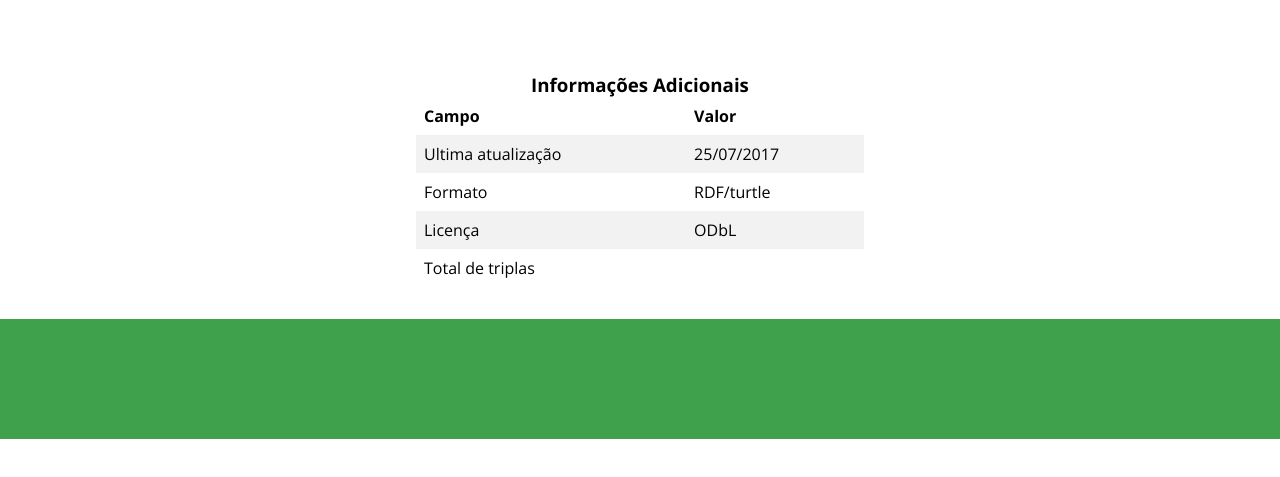
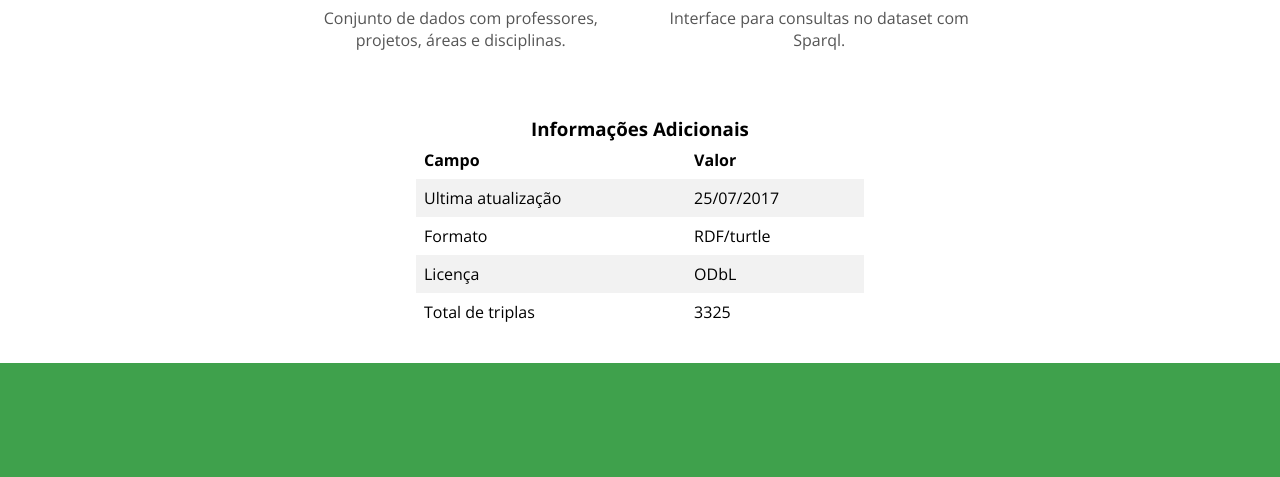
Before and after one commit to andreealencar/dataUAI, a plain HTML site: page index.html in a window 1280 px wide. Shown: the part 387-864 px from the top of the page. Before the commit the page ends 826 px from the top, so only its background shows below. Drawn offline with nearby package versions, Linux system fonts and the light colour scheme; no server answers.

Commit message:
Adição de textos nos cards, atualização no número de triplas

```diff
--- a/css/style.css
+++ b/css/style.css
@@ -140,7 +140,6 @@ h1, h2, p {
 /* footer */
 .base-footer {
   width: 100%;
-  height: 100%;
   min-height: 15vh;
   bottom: 0;
   background-color: #3FA14C;
--- a/index.html
+++ b/index.html
@@ -1,4 +1,4 @@
-<!DOCTYPE html>
+<DOCTYPE html>
 <html lang="en">
 <head>
   <meta charset="utf-8">
@@ -22,12 +22,14 @@
           <i class="material-icons">file_download</i>
         </span>
         <h1>Download</h1>
+        <p>Conjunto de dados com professores, projetos, áreas e disciplinas.</p>
       </a>
       <a href="http://openuai.ifpb.edu.br/sparql/" class="card">
         <span class="icon">
           <i class="material-icons">cloud</i>
         </span>
         <h1>Endpoint</h1>
+        <p>Interface para consultas no dataset com Sparql.</p>
       </a>
     </div> <!-- options -->
 
@@ -52,7 +54,7 @@
         </tr>
         <tr>
           <td>Total de triplas</td>
-          <td id="total-triples"></td>
+          <td>3325</td>
         </tr>
       </table>
     </div>
@@ -66,7 +68,9 @@
 </body>
 </html>
 
-<script>
+<!-- Script para consultar quantidade de triplas do dataset -->
+
+<!-- <script>
   let query = 'http://openuai.ifpb.edu.br/sparql/?default-graph-uri=&query=SELECT+%28COUNT%28*%29+as+%3Ftotal%29+FROM+%3Chttp%3A%2F%2Fopenuai.ifpb.edu.br%2Fopenuai%3E+WHERE+%7B+%3Fs+%3Fp+%3Fo+.+%7D&format=application%2Fsparql-results%2Bjson&timeout=0&debug=on';
 
   var bora = document.getElementById('total-triples');
@@ -78,4 +82,4 @@
 
       bora.innerHTML = total;
     })
-</script>
+</script> -->
```
